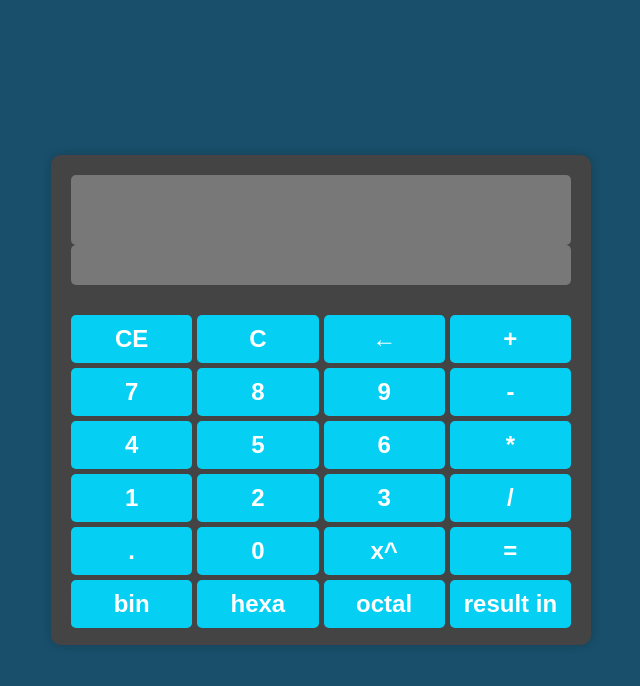
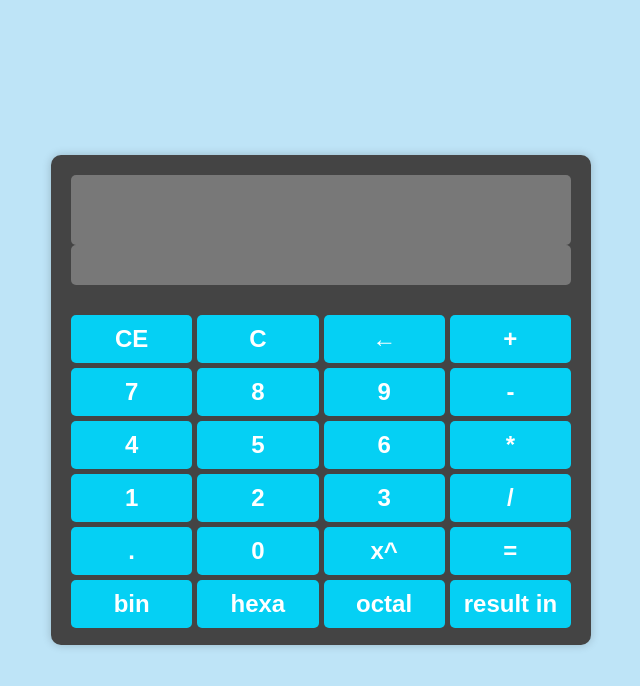
Before and after one commit to AmandineTao/calculator, a plain HTML site: page src/index.html in a window 1280 px wide. Shown: the whole page, without its empty margins (319-959 px from the left). Drawn offline with Linux system fonts and the light colour scheme.

Commit message:
Update styles.css
-update color background and button

```diff
--- a/src/styles.css
+++ b/src/styles.css
@@ -3,7 +3,7 @@ body {
     justify-content: center;
     align-items: center;
     height: 100vh;
-    background-color: #194f6a;
+    background-color: #bee4f7;
     margin: 0;
 }
 
```
